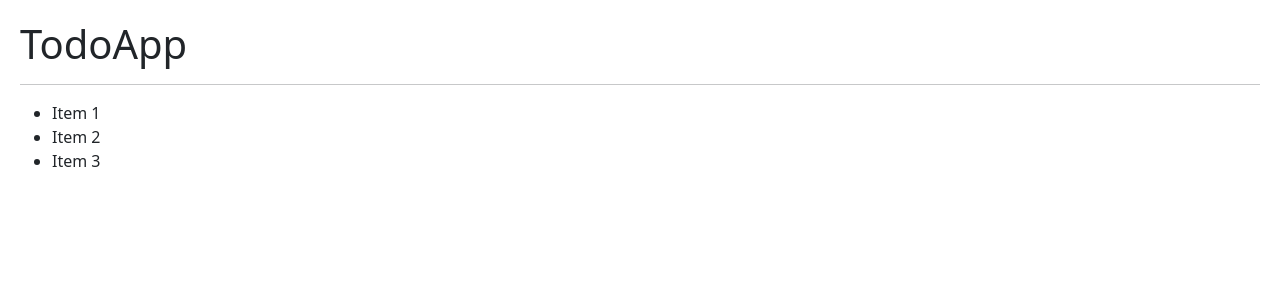
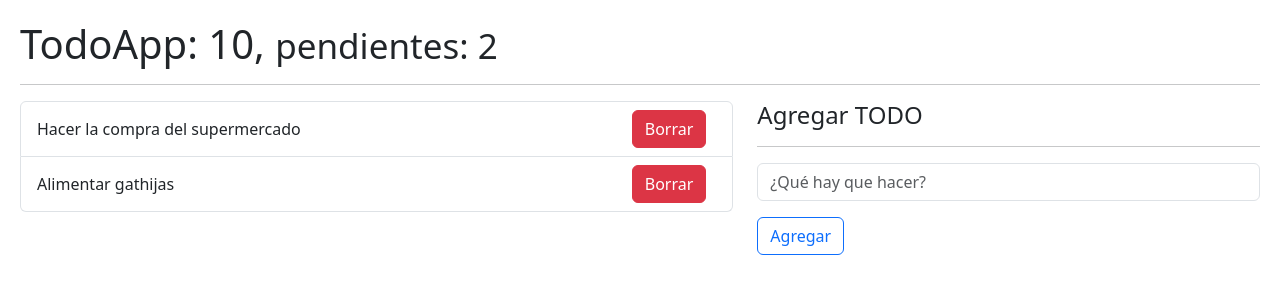
Before and after one commit to florluzduarte/HooksApp, a React (Vite) app: page / in a window 1280 px wide. Shown: the top 300 px of the page. Built offline with nearby package versions, Linux system fonts and the light colour scheme.

Commit message:
Add TodoAdd, TodoList and ListItem

```diff
--- /dev/null
+++ b/src/08-useReducer/ListItem.jsx
@@ -0,0 +1,8 @@
+export const ListItem = ({ todo }) => {
+  return (
+    <li className="list-group-item d-flex justify-content-between">
+      <span className="align-self-center">{todo.description}</span>
+      <button className="btn btn-danger">Borrar</button>
+    </li>
+  );
+};
--- /dev/null
+++ b/src/08-useReducer/TodoAdd.jsx
@@ -0,0 +1,37 @@
+import { useForm } from "../hooks/useForm";
+
+export const TodoAdd = ({ onNewTodo }) => {
+  const { description, handleFormChange, handleFormReset } = useForm({
+    description: "",
+  });
+
+  const handleSubmit = (event) => {
+    event.preventDefault();
+    if (description.length <= 1) return;
+
+    const todo = {
+      id: new Date().getTime(),
+      description: description,
+      done: false,
+    };
+
+    onNewTodo(todo);
+    handleFormReset();
+  };
+
+  return (
+    <form onSubmit={handleSubmit}>
+      <input
+        type="text"
+        placeholder="¿Qué hay que hacer?"
+        value={description}
+        name="description"
+        className="form-control"
+        onChange={handleFormChange}
+      />
+      <button type="submit" className="btn btn-outline-primary mt-3">
+        Agregar
+      </button>
+    </form>
+  );
+};
--- a/src/08-useReducer/TodoApp.jsx
+++ b/src/08-useReducer/TodoApp.jsx
@@ -1,5 +1,9 @@
 import { useReducer } from "react";
 import { todoReducer } from "./todoReducer";
+
+//Components
+import { TodoList } from "./TodoList";
+import { TodoAdd } from "./TodoAdd";
 
 const initialState = [
   {
@@ -15,17 +19,30 @@ const initialState = [
 ];
 
 export const TodoApp = () => {
-  const [todos, dispatch] = useReducer(todoReducer, initialState);
+  const [todos, dispatchTodo] = useReducer(todoReducer, initialState);
+
+  const handleNewTodo = (todo) => {
+    console.log(todo);
+  };
 
   return (
     <>
-      <h1>TodoApp</h1>
+      <h1>
+        TodoApp: 10, <small>pendientes: 2</small>
+      </h1>
       <hr />
-      <ul>
-        <li>Item 1</li>
-        <li>Item 2</li>
-        <li>Item 3</li>
-      </ul>
+
+      <div className="row">
+        <div className="col-7">
+          <TodoList todos={todos} />
+        </div>
+
+        <div className="col-5">
+          <h4>Agregar TODO</h4>
+          <hr />
+          <TodoAdd onNewTodo={handleNewTodo} />
+        </div>
+      </div>
     </>
   );
 };
--- /dev/null
+++ b/src/08-useReducer/TodoList.jsx
@@ -0,0 +1,11 @@
+import { ListItem } from "./ListItem";
+
+export const TodoList = ({ todos }) => {
+  return (
+    <ul className="list-group">
+      {todos.map((todo) => (
+        <ListItem key={todo.id} todo={todo} />
+      ))}
+    </ul>
+  );
+};
```
